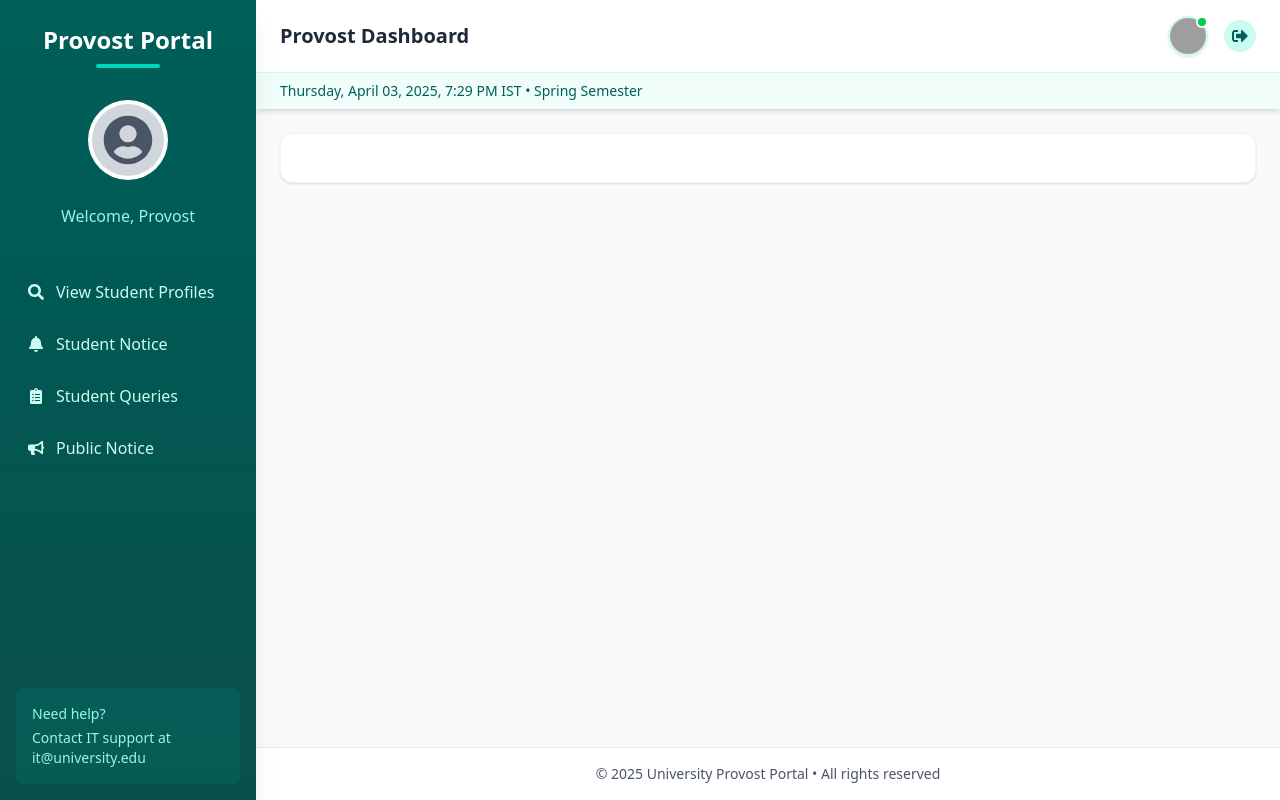
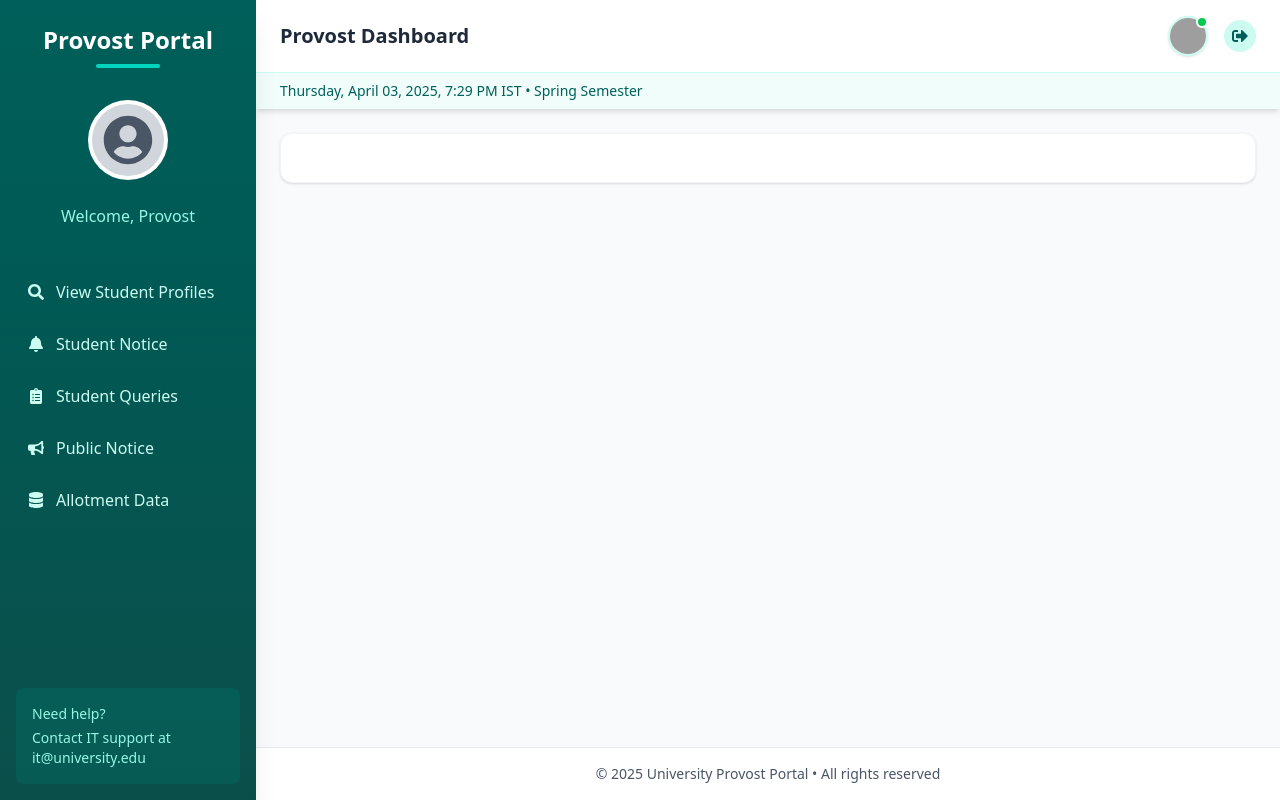
Before and after one commit to adityaranjan932/Project-HMS, a React (Vite) app in the folder frontend/: page /provost-login in a window 1280 px wide. Built offline with nearby package versions, Linux system fonts and the light colour scheme; grey boxes are pictures that could not be loaded.

Commit message:
Added to Provost Dashboard

```diff
--- a/frontend/src/App.jsx
+++ b/frontend/src/App.jsx
@@ -59,13 +59,13 @@ const App = () => {
           <Route path="student-notice" element={<StudentNotice />} />
           <Route path="student-queries" element={<StudentQueries />} />
           <Route path="public-notice" element={<PublicNotice />} />
+          <Route path="allotment-data" element={<HostelAdminDashboard />} >
+            <Route path="students" element={<StudentTable />} />
+            <Route path="alloted_hostels_list" element={<HostelAllotment />} />
+          </Route>
         </Route>
         <Route path="/registration" element={<MultiStepForm />} />
-        {/*Allotment Dashboard */}
-        <Route path="/allotment_dashboard" element={<HostelAdminDashboard />}>
-          <Route path="students" element={<StudentTable />} />
-          <Route path="alloted_hostels_list" element={<HostelAllotment />} />
-        </Route>
+
       </Routes>
     </Router>
   );
--- a/frontend/src/pages/Dashboard/Provost_Dashboard/ProvostAdminbar.jsx
+++ b/frontend/src/pages/Dashboard/Provost_Dashboard/ProvostAdminbar.jsx
@@ -9,6 +9,7 @@ import {
   FaBars,
   FaTimes,
   FaSignOutAlt,
+  FaDatabase
 } from "react-icons/fa";
 
 const ProvostAdminbar = () => {
@@ -42,9 +43,8 @@ const ProvostAdminbar = () => {
 
       {/* Sidebar */}
       <nav
-        className={`${
-          isMobileMenuOpen ? "translate-x-0" : "-translate-x-full"
-        } lg:translate-x-0 fixed lg:static inset-y-0 left-0 w-64 bg-gradient-to-b from-teal-800 to-teal-900 shadow-xl transition-transform duration-300 ease-in-out z-40`}
+        className={`${isMobileMenuOpen ? "translate-x-0" : "-translate-x-full"
+          } lg:translate-x-0 fixed lg:static inset-y-0 left-0 w-64 bg-gradient-to-b from-teal-800 to-teal-900 shadow-xl transition-transform duration-300 ease-in-out z-40`}
       >
         <div className="p-6 text-center">
           <h2 className="text-2xl font-bold text-white md:ml-0 ml-8">
@@ -70,11 +70,10 @@ const ProvostAdminbar = () => {
           <li>
             <Link
               to="/provost-login/view-profiles"
-              className={`flex items-center px-4 py-3 rounded-lg transition-all ${
-                isActive("/view-profiles")
+              className={`flex items-center px-4 py-3 rounded-lg transition-all ${isActive("/view-profiles")
                   ? "bg-teal-700 text-white font-medium shadow-md"
                   : "text-teal-100 hover:bg-teal-700/50"
-              }`}
+                }`}
             >
               <FaSearch className="mr-3" />
               View Student Profiles
@@ -83,11 +82,10 @@ const ProvostAdminbar = () => {
           <li>
             <Link
               to="/provost-login/student-notice"
-              className={`flex items-center px-4 py-3 rounded-lg transition-all ${
-                isActive("/student-notice")
+              className={`flex items-center px-4 py-3 rounded-lg transition-all ${isActive("/student-notice")
                   ? "bg-teal-700 text-white font-medium shadow-md"
                   : "text-teal-100 hover:bg-teal-700/50"
-              }`}
+                }`}
             >
               <FaBell className="mr-3" />
               Student Notice
@@ -96,11 +94,10 @@ const ProvostAdminbar = () => {
           <li>
             <Link
               to="/provost-login/student-queries"
-              className={`flex items-center px-4 py-3 rounded-lg transition-all ${
-                isActive("/student-queries")
+              className={`flex items-center px-4 py-3 rounded-lg transition-all ${isActive("/student-queries")
                   ? "bg-teal-700 text-white font-medium shadow-md"
                   : "text-teal-100 hover:bg-teal-700/50"
-              }`}
+                }`}
             >
               <FaClipboardList className="mr-3" />
               Student Queries
@@ -109,16 +106,29 @@ const ProvostAdminbar = () => {
           <li>
             <Link
               to="/provost-login/public-notice"
-              className={`flex items-center px-4 py-3 rounded-lg transition-all ${
-                isActive("/public-notice")
+              className={`flex items-center px-4 py-3 rounded-lg transition-all ${isActive("/public-notice")
                   ? "bg-teal-700 text-white font-medium shadow-md"
                   : "text-teal-100 hover:bg-teal-700/50"
-              }`}
+                }`}
             >
               <FaBullhorn className="mr-3" />
               Public Notice
             </Link>
           </li>
+
+          <li>
+            <Link
+              to="/provost-login/allotment-data"
+              className={`flex items-center px-4 py-3 rounded-lg transition-all ${isActive("/public-notice")
+                  ? "bg-teal-700 text-white font-medium shadow-md"
+                  : "text-teal-100 hover:bg-teal-700/50"
+                }`}
+            >
+              <FaDatabase className="mr-3" />
+              Allotment Data
+            </Link>
+          </li>
+
         </ul>
 
         <div className="absolute bottom-0 w-full p-4">
--- a/frontend/src/pages/DatabasePage/HostelAdminDashboard.jsx
+++ b/frontend/src/pages/DatabasePage/HostelAdminDashboard.jsx
@@ -5,9 +5,10 @@ import TopNavbar from '../../components/Navbar/TopNavbar';
 function HostelAdminDashboard() {
   return (
     <>
-      <TopNavbar />
+      {/* <TopNavbar /> */}
+
       <div className="max-h-screen bg-gray-100 p-6">
-        <h1 className="text-3xl font-bold mb-6 ">Hostel Admin Dashboard</h1>
+        <h1 className="text-3xl font-bold mb-6 ">Allotment Data</h1>
         <nav className="mb-4">
           <ul className="flex space-x-4">
             <li>
```
